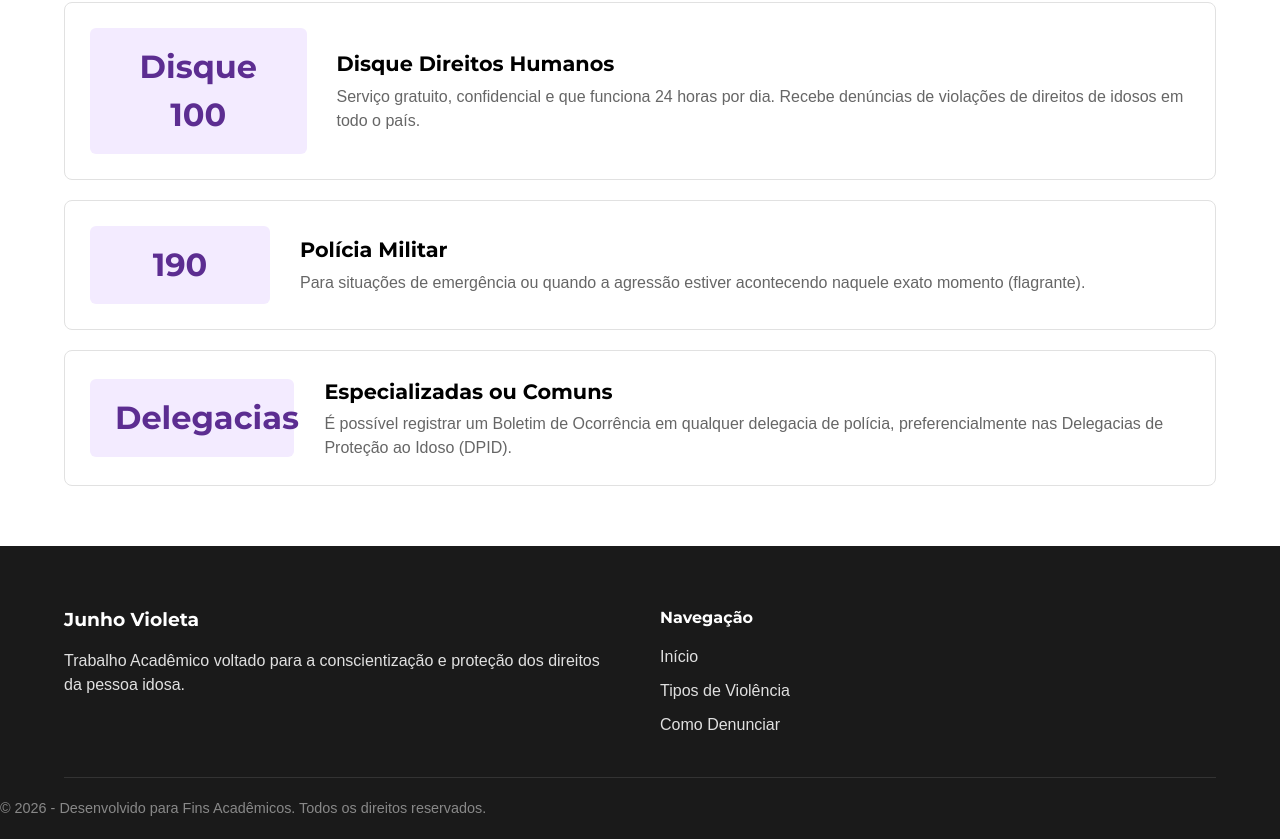
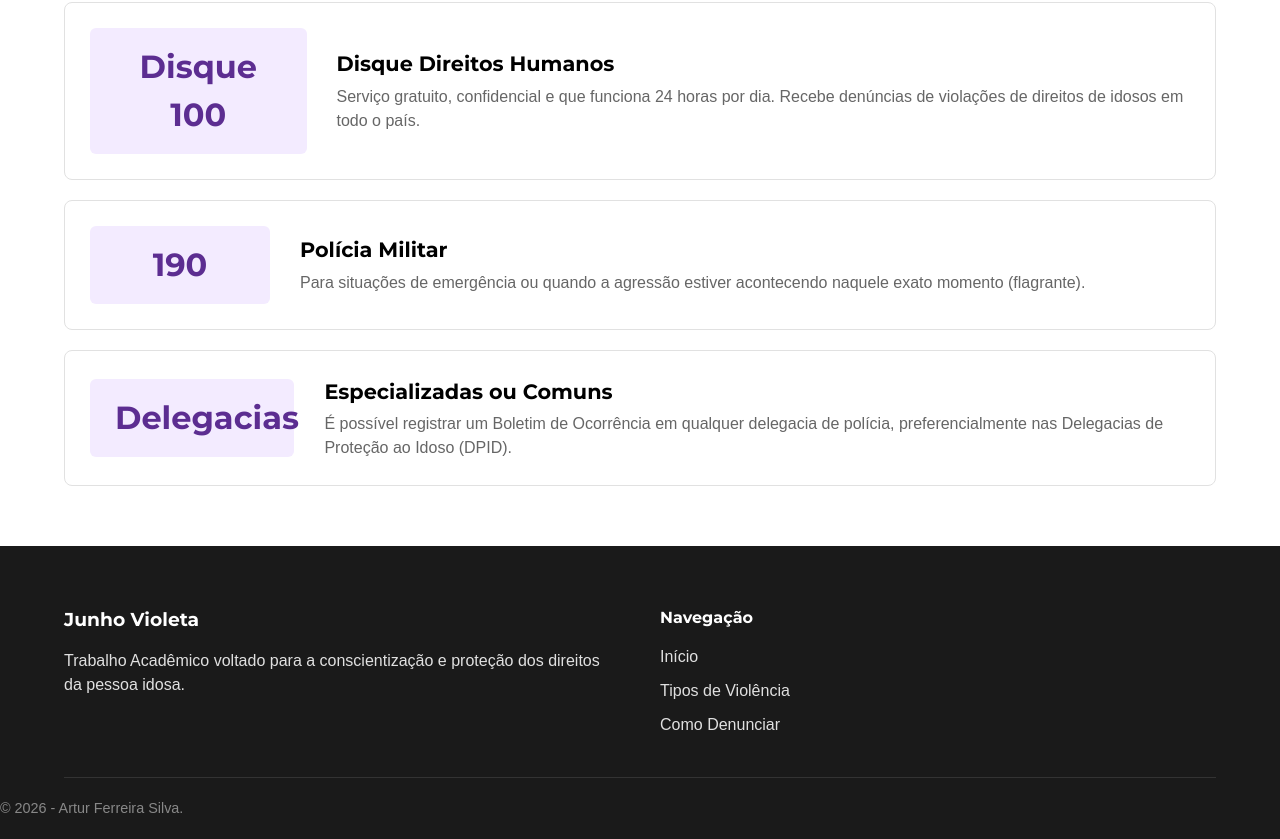
Before and after one commit to arturzinhoferreira983-droid/ferreira, a plain HTML site: page como-denunciar.html in a window 1280 px wide. Shown: the part 364-1203 px from the top of the page. Drawn offline with Linux system fonts and the light colour scheme.

Commit message:
Update como-denunciar.html

```diff
--- a/como-denunciar.html
+++ b/como-denunciar.html
@@ -81,7 +81,7 @@
             </div>
         </div>
         <div class="footer-bottom">
-            <p>&copy; 2026 - Desenvolvido para Fins Acadêmicos. Todos os direitos reservados.</p>
+            <p>&copy; 2026 - Artur Ferreira Silva.</p>
         </div>
     </footer>
 
```
